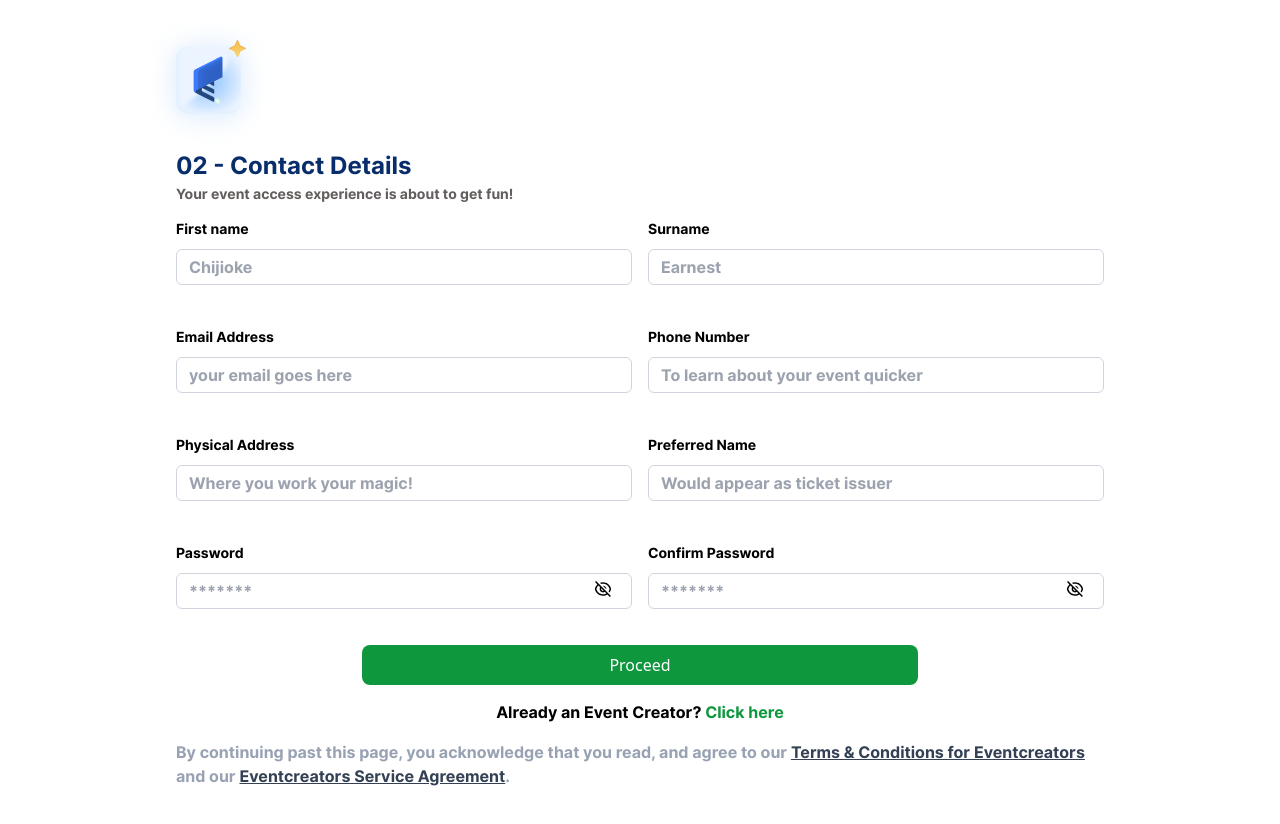
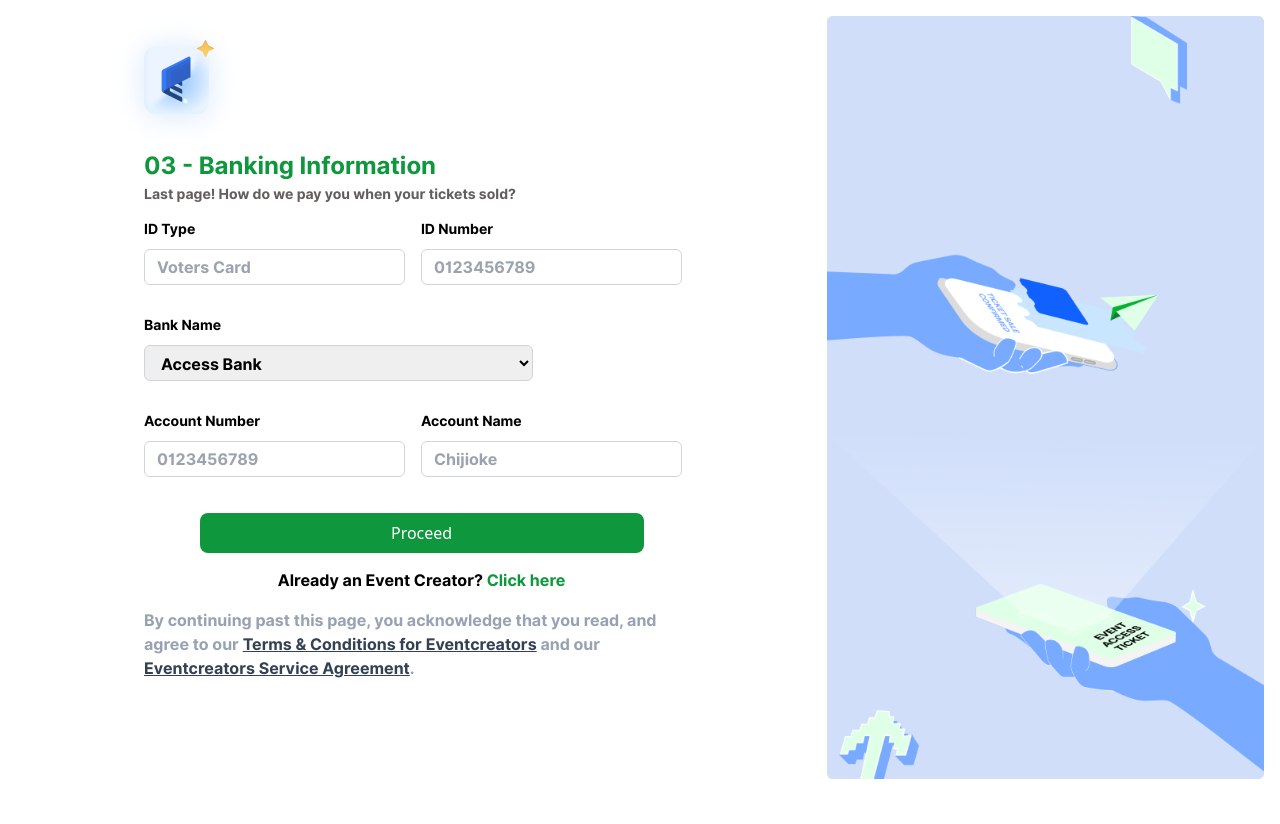
Before and after one commit to nnaemyx/webapp, a Next.js app: page /authentication/add-creator in a window 1280 px wide. Shown: the top 824 px of the page. After the commit the page ends 800 px from the top, so only its background shows below. Built offline with nearby package versions, Linux system fonts and the light colour scheme.

Commit message:
added collect banking info page under add creator

```diff
--- /dev/null
+++ b/app/authentication/add-creator/_components/BankingInfo.tsx
@@ -0,0 +1,112 @@
+"use client";
+
+import React, {useState} from "react";
+import Image from "next/image";
+import Link from "next/link";
+import Stylizedlogo from "/public/assests/stylized logo.png";
+import sideImage from "/public/assests/signup image.png"
+function BankingDetails() {
+  const [email, setBankName] = useState("");
+  const [idType, setIdType] = useState("");
+  const [idNumber, setIdNumber] = useState("");
+  const [phoneNumber, setAccountNumber] = useState("");
+  const [address, setAccountName] = useState("");
+
+   const details = [
+    {type: "text", name: "ID Type", placeholder: "Voters Card", value: idType, edit: (value: string)=>{setIdType(value)}},
+    {type: "text", name: "ID Number", placeholder: "0123456789", value: idNumber, edit: (value: string)=>{setIdNumber(value)}},
+    {type: 'email', name: "Bank Name", placeholder: "FirstBank Plc", value: email, edit: (value: string)=>{setBankName(value)}},
+    {type: 'tel', name: "Account Number", placeholder: "0123456789", value: phoneNumber, edit: (value: string)=>{setAccountNumber(value)}},
+    {type: "text", name: "Account Name", placeholder: "Chijioke", value: address, edit: (value: string)=>{setAccountName(value)}}
+]
+
+    const banks = [
+        { "id": "1", "name": "Access Bank" ,"code":"044" },
+        { "id": "2", "name": "Citibank","code":"023" },
+        { "id": "3", "name": "Diamond Bank","code":"063" },
+        { "id": "4", "name": "Dynamic Standard Bank","code":"" },
+        { "id": "5", "name": "Ecobank Nigeria","code":"050" },
+        { "id": "6", "name": "Fidelity Bank Nigeria","code":"070" },
+        { "id": "7", "name": "First Bank of Nigeria","code":"011" },
+        { "id": "8", "name": "First City Monument Bank","code":"214" },
+        { "id": "9", "name": "Guaranty Trust Bank","code":"058" },
+        { "id": "10", "name": "Heritage Bank Plc","code":"030" },
+        { "id": "11", "name": "Jaiz Bank","code":"301" },
+        { "id": "12", "name": "Keystone Bank Limited","code":"082" },
+        { "id": "13", "name": "Providus Bank Plc","code":"101" },
+        { "id": "14", "name": "Polaris Bank","code":"076" },
+        { "id": "15", "name": "Stanbic IBTC Bank Nigeria Limited","code":"221" },
+        { "id": "16", "name": "Standard Chartered Bank","code":"068" },
+        { "id": "17", "name": "Sterling Bank","code":"232" },
+        { "id": "18", "name": "Suntrust Bank Nigeria Limited","code":"100" },
+        { "id": "19", "name": "Union Bank of Nigeria","code":"032" },
+        { "id": "20", "name": "United Bank for Africa","code":"033" },
+        { "id": "21", "name": "Unity Bank Plc","code":"215" },
+        { "id": "22", "name": "Wema Bank","code":"035" },
+        { "id": "23", "name": "Zenith Bank","code":"057" }
+    ]
+  return (
+    <div className="flex px-4 py-4 font-inter">
+      <div className="md:flex md:w-[65%] w-[100%]">
+        <div className="lg:flex-1 lg:px-[8rem]">
+          <div>
+            <Image src={Stylizedlogo} alt="logo" className="-ml-8" />
+          </div>
+          <div>
+            <h1 className="text-[24px] font-semibold text-success400">
+              03 - Banking Information
+            </h1>
+            <p className="text-[14px] text-[#645D5D]">
+              Last page! How do we pay you when your tickets sold?
+            </p>
+          </div>
+          <form className="flex flex-wrap w-[100%] gap-4 ">
+            {details.map(({name, value, type, placeholder, edit}, index)=>{
+                return (
+
+                    name === "Bank Name" ?
+                    <div>
+                         <label className="text-[14px]">{name}</label>
+                        <select name="" id="" className="w-full border border-solid border-[#D0D5DD] h-[36px] mt-2 rounded-[6px] px-[12px] py-[8px]">
+                    {banks.map(({name}, index)=>{
+                        return (
+                            <option value={name}>{name}</option>
+                        )
+                    })}
+                  </select>
+                    </div>
+                     :
+          <div className="my-3 relative w-[47%]" key={index}>
+                <label className="text-[14px]">{name}</label>
+                <input
+                    type={type}
+                    value={value}
+                    placeholder={placeholder}
+                    onChange={(e) => edit(e.target.value)}
+                    className="w-full border border-solid border-[#D0D5DD] h-[36px] mt-2 rounded-[6px] px-[12px] py-[8px]"
+                    required
+                />
+                </div>
+                )
+            })}
+          </form>
+          <div className="py-6 flex flex-col justify-center items-center gap-4">
+          <button
+              type="submit"
+              className="text-white bg-success400 w-[80%] py-[8px] px-[16px] rounded-[8px] font-sans font-medium"
+            >
+             <p>Proceed</p>
+            </button>
+            <div>Already an Event Creator? <Link href='/authentication/login' className='text-success400'>Click here</Link></div>
+
+            <div className='text-grey400'>By continuing past this page, you acknowledge that you read, and agree to our <Link href='' className='underline text-grey700 '>Terms & Conditions for Eventcreators</Link> and our <Link href='' className='underline text-grey700'>Eventcreators Service Agreement</Link>.</div>
+          </div>
+        </div>
+      </div>
+
+      <Image src={sideImage} alt="Onboarding Image" className="hidden md:flex w-[35%] max-h-full "/>
+    </div>
+  );
+}
+
+export default BankingDetails;
--- a/app/authentication/add-creator/_components/ContactDetails.tsx
+++ b/app/authentication/add-creator/_components/ContactDetails.tsx
@@ -1,19 +1,13 @@
 "use client";
 
-import React, { useEffect, useState } from "react";
+import React, {useState } from "react";
 import Image from "next/image";
 import Link from "next/link";
-import Signupimage from "/public/assests/signup image.png";
 import Stylizedlogo from "/public/assests/stylized logo.png";
-import GoogleIcon from "@/components/icons/GoogleIcon";
 import EyeShowIcon from "@/components/icons/EyeShowIcon";
 import EyeHideIcon from "@/components/icons/EyeHideIcon";
-import useAuthStore from "@/store/formStore";
-import { useToast } from "@/components/ui/use-toast";
-import { useRouter } from "next/navigation";
-
-function SignupPage() {
-  const router = useRouter();
+import sideImage from "/public/assests/signup image.png"
+function ContactDetails() {
   const [email, setEmail] = useState("");
   const [firstname, setFirstname] = useState("");
   const [SurName, setSurName] = useState("");
@@ -23,7 +17,6 @@ function SignupPage() {
   const [preferredName, setPreferredName] = useState("");
   const [address, setAddress] = useState("");
   const [showPassword, setShowPassword] = useState(false);
-  const [showConfirmPassword, setShowConfirmPassword] = useState(false);
 
    const details = [
     {type: "text", name: "First name", placeholder: "Chijioke", value: firstname, edit: (value: string)=>{setFirstname(value)}},
@@ -31,30 +24,29 @@ function SignupPage() {
     {type: 'email', name: "Email Address", placeholder: "your email goes here", value: email, edit: (value: string)=>{setEmail(value)}},
     {type: 'tel', name: "Phone Number", placeholder: "To learn about your event quicker", value: phoneNumber, edit: (value: string)=>{setPhoneNumber(value)}},
     {type: "text", name: "Physical Address", placeholder: "Where you work your magic!", value: address, edit: (value: string)=>{setAddress(value)}},
-    {type: "text", name: "Preferred Name", placeholder: "Would appear as ticket issuer", value: preferredName, edit: (value: string)=>{setPreferredName(value)}},
     {type: showPassword ? 'text' : "password" , name: "Password", placeholder: "*******", value: password, edit: (value: string)=>{setPassword(value)}},
     {type: showPassword ? 'text' : "password", name: "Confirm Password", placeholder: "*******", value: confirmPassword, edit: (value: string)=>{setConfirmPassword(value)}},
+    {type: "text", name: "Preferred Name", placeholder: "Would appear as ticket issuer", value: preferredName, edit: (value: string)=>{setPreferredName(value)}},
 ]
-
   return (
-    <div className="px-4 py-4 font-inter">
-      <div className="md:flex justify-center  mx-auto">
-        <div className="lg:flex-1 lg:px-[10rem]">
+    <div className="flex px-4 py-4 font-inter">
+      <div className="md:flex md:w-[65%] w-[100%]">
+        <div className="lg:flex-1 lg:px-[8rem]">
           <div>
             <Image src={Stylizedlogo} alt="logo" className="-ml-8" />
           </div>
           <div>
-            <h1 className="text-[24px] font-semibold text-primary">
+            <h1 className="text-[24px] font-semibold text-success400">
               02 - Contact Details
             </h1>
             <p className="text-[14px] text-[#645D5D]">
               Your event access experience is about to get fun!
             </p>
           </div>
-          <form className="grid grid-cols-2 gap-4 ">
+          <form className="flex flex-wrap w-[100%] gap-4 ">
             {details.map(({name, value, type, placeholder, edit}, index)=>{
                 return (
-          <div className=" my-3 relative" key={index}>
+          <div className={name != 'Email Address' && name != 'Preferred Name' ? "my-3 relative w-[47%]" : 'w-[100%] my-3 relative'} key={index}>
                 <label className="text-[14px]">{name}</label>
                 <input
                     type={type}
@@ -77,7 +69,7 @@ function SignupPage() {
           <div className="py-6 flex flex-col justify-center items-center gap-4">
           <button
               type="submit"
-              className="text-white bg-success400 w-[60%] py-[8px] px-[16px] rounded-[8px] font-sans font-medium"
+              className="text-white bg-success400 w-[80%] py-[8px] px-[16px] rounded-[8px] font-sans font-medium"
             >
              <p>Proceed</p>
             </button>
@@ -87,8 +79,9 @@ function SignupPage() {
           </div>
         </div>
       </div>
+      <Image src={sideImage} alt="Onboarding Image" className="hidden md:flex w-[35%] max-h-full "/>
     </div>
   );
 }
 
-export default SignupPage;
+export default ContactDetails;
--- a/app/authentication/add-creator/page.tsx
+++ b/app/authentication/add-creator/page.tsx
@@ -3,12 +3,14 @@
 import React from 'react'
 import Welcome from './_components/Welcome'
 import ContactDetails from './_components/ContactDetails'
+import BankingDetails from './_components/BankingInfo'
 const page = () => {
   return (
     <div>
         {/* <div>page</div> */}
         {/* <Welcome/> */}
-        <ContactDetails/>
+        {/* <ContactDetails/> */}
+        <BankingDetails/>
     </div>
   )
 }
```
